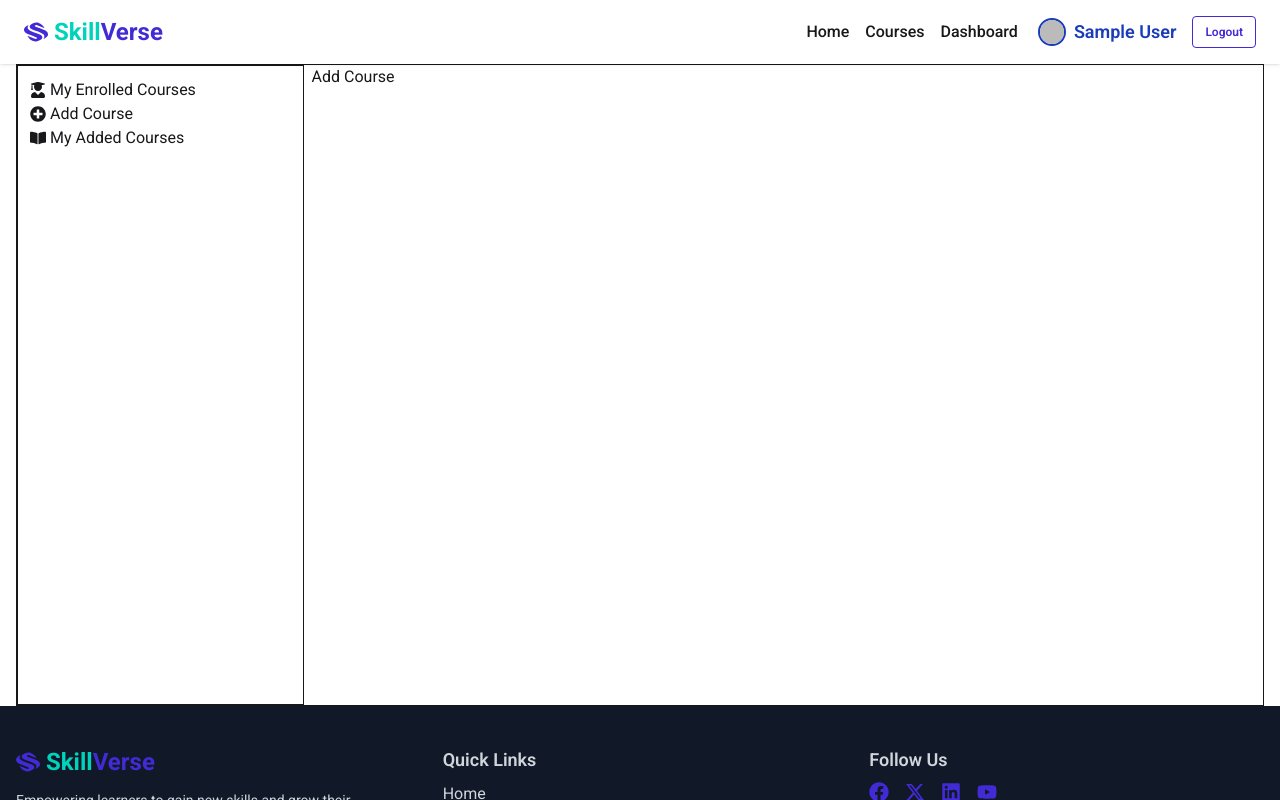
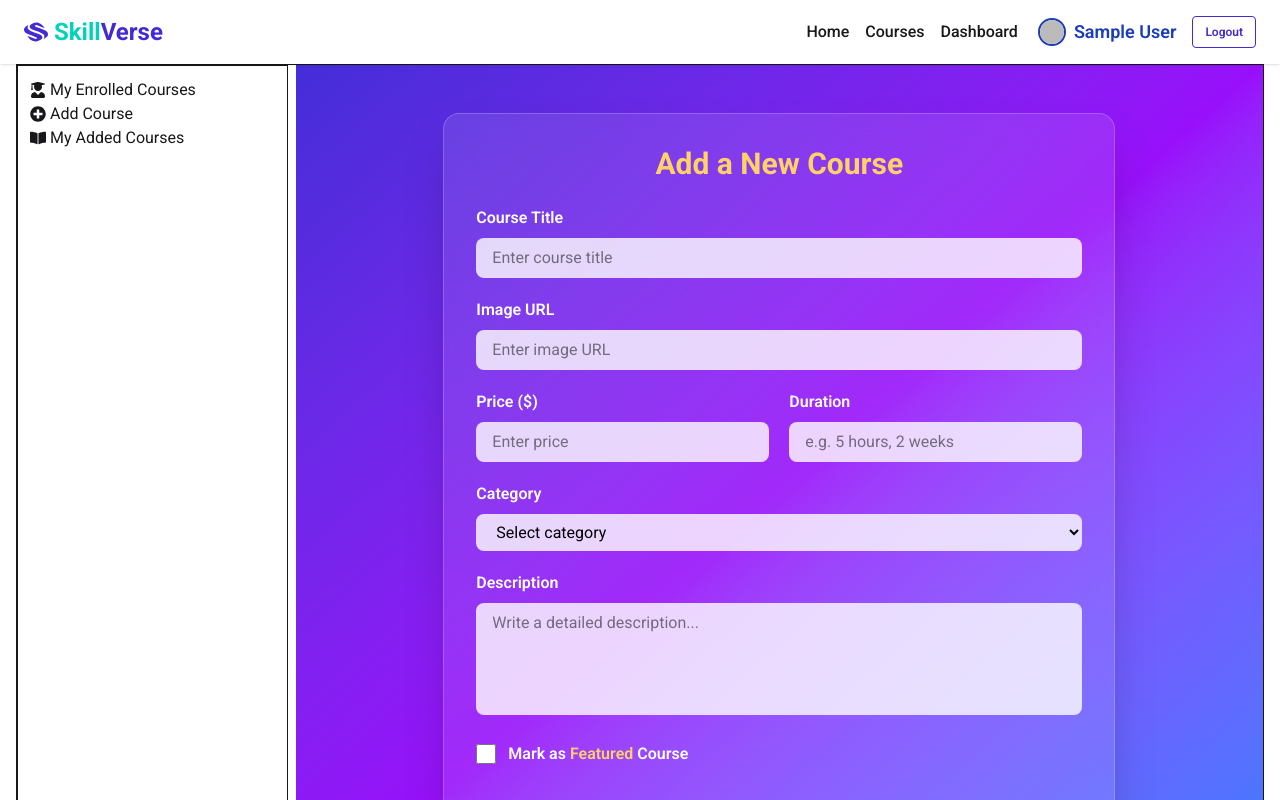
Before and after one commit to TanijRoy1/skillverse-client-b12a10, a React (Vite) app: page /dashboard/addCourse in a window 1280 px wide. Shown: the top 800 px of the page. Built offline with nearby package versions, Linux system fonts and the light colour scheme; no server answers; sample sign-in values are in the browser's storage.

Commit message:
Add AddCourse and post course to mongoDB

```diff
--- a/src/layouts/Dashboard.jsx
+++ b/src/layouts/Dashboard.jsx
@@ -9,8 +9,8 @@ const Dashboard = () => {
   return (
     <div className="min-h-screen">
       <Header></Header>
-      <MyContainer className="flex gap-2 border min-h-[80vh]">
-        <div className="border min-h-[80vh] w-[23%] h-full flex flex-col p-3">
+      <MyContainer className="grid grid-cols-9 gap-2 border min-h-[80vh]">
+        <div className="border col-span-2  h-full flex flex-col p-3">
           <NavLink
             to={`/dashboard/myEnrolledCourses`}
             className={`flex items-center gap-1`}
@@ -33,7 +33,7 @@ const Dashboard = () => {
             My Added Courses
           </NavLink>
         </div>
-        <div className="flex-1">
+        <div className="flex-1 col-span-7">
           <Outlet></Outlet>
         </div>
       </MyContainer>
--- a/src/pages/AddCourse.jsx
+++ b/src/pages/AddCourse.jsx
@@ -1,11 +1,153 @@
-import React from 'react';
+import React from "react";
+import MyContainer from "../components/MyContainer";
+import useAuth from "../hooks/useAuth";
+import useAxiosSecure from "../hooks/useAxiosSecure";
+import toast from "react-hot-toast";
+import { useNavigate } from "react-router";
 
 const AddCourse = () => {
-    return (
-        <div>
-            Add Course
+    const {user} = useAuth();
+    const axiosSecure = useAxiosSecure();
+    const navigate = useNavigate();
+
+  const handleAddCourse = (e) => {
+    e.preventDefault();
+    const newCourse = {
+      title: e.target.title.value,
+      image: e.target.image.value,
+      price: parseInt(e.target.price.value),
+      duration: e.target.duration.value,
+      category: e.target.category.value,
+      description: e.target.description.value,
+      isFeatured: e.target.isFeatured.checked,
+      added_by: user?.email,
+      enrollment: 0,
+    };
+    // console.log(newCourse);
+
+    axiosSecure.post("/courses", newCourse).then(data => {
+        console.log(data.data)
+        if(data.data.insertedId){
+            toast.success(`${newCourse.title} is added successfully`);
+            e.target.reset();
+            navigate("/");
+        }
+    })
+
+  };
+  return (
+    <div className="min-h-screen bg-gradient-to-br from-indigo-700 via-purple-600 to-blue-500 py-12 text-white">
+      <MyContainer>
+        <div className="max-w-2xl mx-auto bg-white/10 backdrop-blur-md border border-white/20 rounded-2xl p-8 shadow-2xl">
+          <h2 className="text-3xl font-bold mb-6 text-center text-[#FFD166]">
+            Add a New Course
+          </h2>
+
+          <form onSubmit={handleAddCourse} className="space-y-5">
+            <div>
+              <label className="block mb-2 font-semibold">Course Title</label>
+              <input
+                type="text"
+                name="title"
+                placeholder="Enter course title"
+                required
+                className="w-full px-4 py-2 rounded-lg bg-white/80 text-black border-none outline-none"
+              />
+            </div>
+
+            <div>
+              <label className="block mb-2 font-semibold">Image URL</label>
+              <input
+                type="text"
+                name="image"
+                placeholder="Enter image URL"
+                required
+                className="w-full px-4 py-2 rounded-lg bg-white/80 text-black border-none outline-none"
+              />
+            </div>
+
+            <div className="grid md:grid-cols-2 gap-5">
+              <div>
+                <label className="block mb-2 font-semibold">Price ($)</label>
+                <input
+                  type="text"
+                  name="price"
+                  placeholder="Enter price"
+                  required
+                  className="w-full px-4 py-2 rounded-lg bg-white/80 text-black border-none outline-none"
+                />
+              </div>
+
+              <div>
+                <label className="block mb-2 font-semibold">Duration</label>
+                <input
+                  type="text"
+                  name="duration"
+                  placeholder="e.g. 5 hours, 2 weeks"
+                  required
+                  className="w-full px-4 py-2 rounded-lg bg-white/80 text-black border-none outline-none"
+                />
+              </div>
+            </div>
+
+            <div>
+              <label className="block mb-2 font-semibold">Category</label>
+              <select
+                name="category"
+                required
+                className="w-full px-4 py-2 rounded-lg bg-white/80 text-black border-none outline-none"
+              >
+                <option value="">Select category</option>
+                <option value="Programming">Programming</option>
+                <option value="Frontend Development">
+                  Frontend Development
+                </option>
+                <option value="Artificial Intelligence">
+                  Artificial Intelligence
+                </option>
+                <option value="Security">Security</option>
+                <option value="Web Development">Web Development</option>
+                <option value="Design">Design</option>
+                <option value="Marketing">Marketing</option>
+                <option value="Business">Business</option>
+                <option value="Data Science">Data Science</option>
+                <option value="Photography">Photography</option>
+              </select>
+            </div>
+
+            <div>
+              <label className="block mb-2 font-semibold">Description</label>
+              <textarea
+                name="description"
+                placeholder="Write a detailed description..."
+                required
+                rows="4"
+                className="w-full px-4 py-2 rounded-lg bg-white/80 text-black border-none outline-none resize-none"
+              />
+            </div>
+
+            <div className="flex items-center gap-3">
+              <input
+                type="checkbox"
+                name="isFeatured"
+                className="w-5 h-5 accent-[#FFD166]"
+              />
+              <label className="font-semibold">
+                Mark as <span className="text-[#FFD166]">Featured</span> Course
+              </label>
+            </div>
+
+            <button
+              type="submit"
+              className="w-full btn bg-[#06D6A0] hover:bg-[#04B58A] text-black font-semibold border-0 mt-4"
+            >
+              Add Course
+            </button>
+          </form>
         </div>
-    );
+      </MyContainer>
+    </div>
+  );
 };
 
 export default AddCourse;
--- a/src/pages/Courses.jsx
+++ b/src/pages/Courses.jsx
@@ -25,10 +25,10 @@ const Courses = () => {
     if(category === "All"){
         setCourseLoading(true);
         axiosPublic.get("/courses").then((data) => {
-        setFilteredCourses(data.data);
-        setSelectedCategory(category);
-        setCourseLoading(false);
-      });
+           setFilteredCourses(data.data);
+           setSelectedCategory(category);
+           setCourseLoading(false);
+        });
         return;
     }
 
@@ -41,7 +41,7 @@ const Courses = () => {
   }
 
 
-  const categories = ["All", ...courses.map((c) => c.category)];
+  const categories = ["All", ...new Set(courses.map((c) => c.category))];
 
   return (
     <div className="min-h-screen bg-gradient-to-br from-indigo-700 via-purple-600 to-blue-500 text-white py-10">
--- a/src/routes/PrivateRoute.jsx
+++ b/src/routes/PrivateRoute.jsx
@@ -1,6 +1,7 @@
 import React from 'react';
 import useAuth from '../hooks/useAuth';
 import { Navigate, useLocation } from 'react-router';
+import Spinner from '../components/Spinner';
 
 const PrivateRoute = ({ children }) => {
   const { user, loading } = useAuth();
@@ -8,11 +9,7 @@ const PrivateRoute = ({ children }) => {
   const location = useLocation();
 
   if (loading) {
-    return (
-      <h1 className="text-center py-30">
-        <span className="loading loading-bars loading-xl"></span>
-      </h1>
-    );
+    return <Spinner></Spinner>;
   }
   if (user) {
     return children;
```
